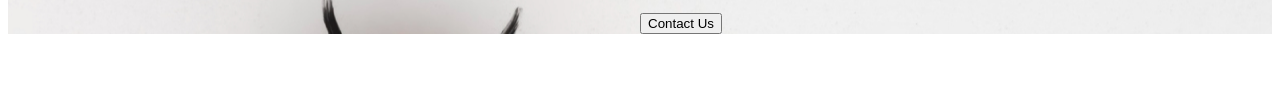
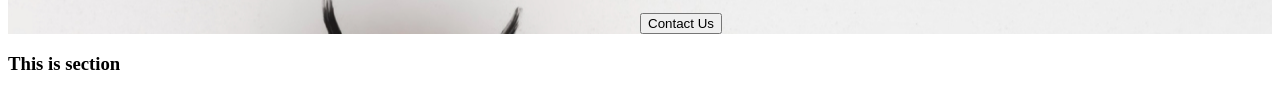
Before and after one commit to alhaj-cmd/assignment-new-year1, a plain HTML site: page index.html in a window 1280 px wide. Shown: the part 178-286 px from the top of the page. Drawn offline with Linux system fonts and the light colour scheme.

Commit message:
article part added

```diff
--- a/index.html
+++ b/index.html
@@ -17,6 +17,11 @@
                 <button>Contact Us</button>
             </div>
         </header>
+        <article>
+            <div>
+                <h1>This is section</h1>
+            </div>
+        </article>
     </section>
 </body>
 </html>
```
